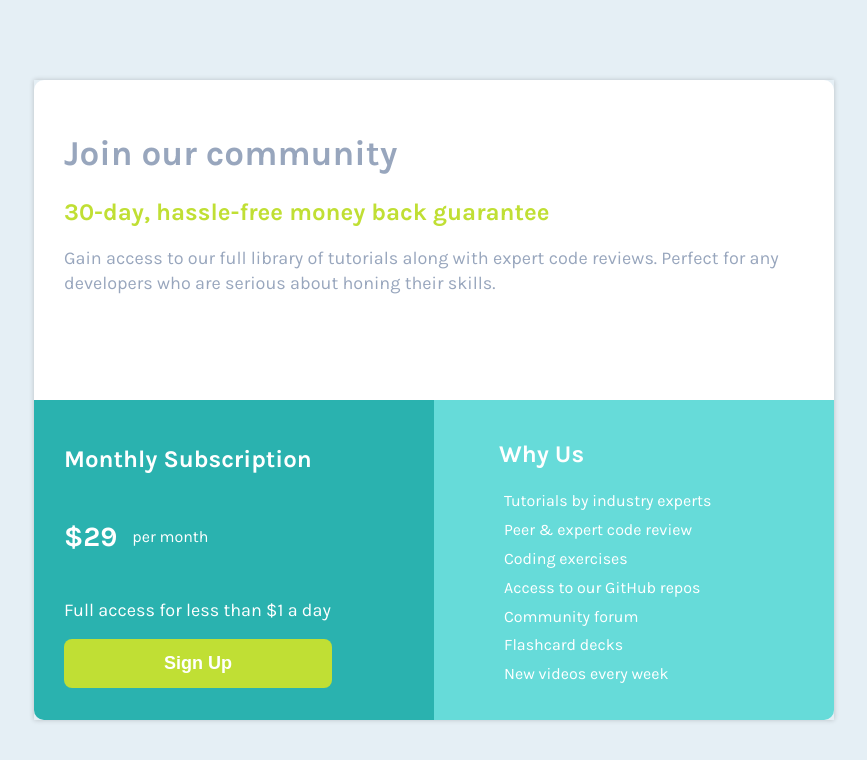
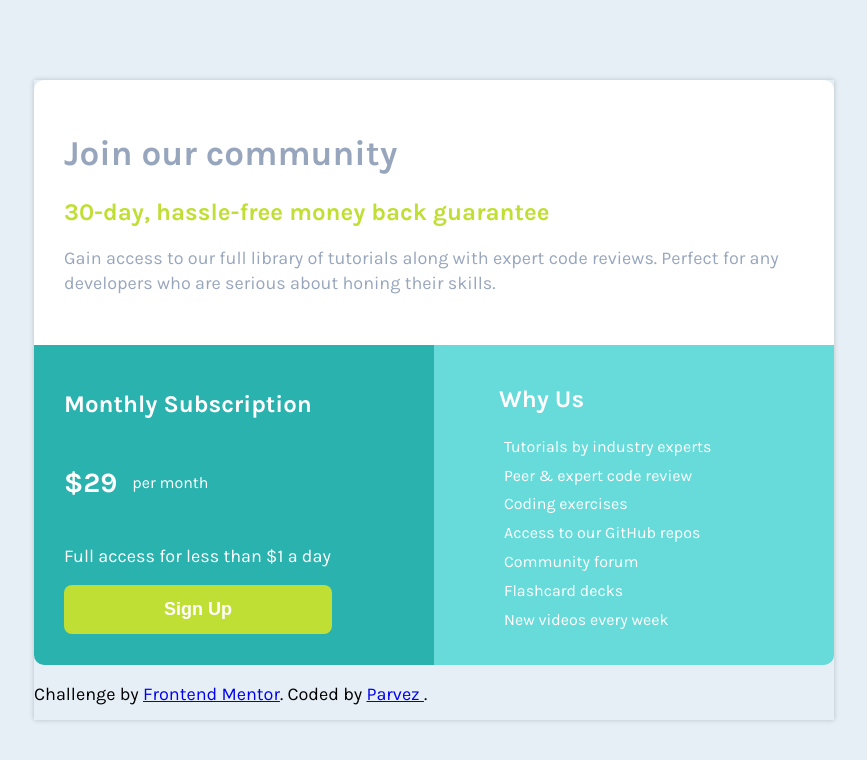
Before and after one commit to Parvez785/Single-Price-grid, a plain HTML site: page index.html in a window 1280 px wide. Shown: the whole page, without its empty margins (206-1073 px from the left). Drawn offline with Linux system fonts and the light colour scheme; a script that the page names is missing.

Commit message:
Update index.html

```diff
--- a/index.html
+++ b/index.html
@@ -58,7 +58,14 @@
         </ul>
       </div>
 </div>
+     <footer>
+    <p class="attribution">
+      Challenge by <a href="https://www.frontendmentor.io?ref=challenge" target="_blank">Frontend Mentor</a>.
+      Coded by <a href="https://www.frontendmentor.io/profile/Parvez785">Parvez </a>.
+    </p>
+  </footer>
   </div>
+
   <script src="script.js"></script>
 
 </body>
```
